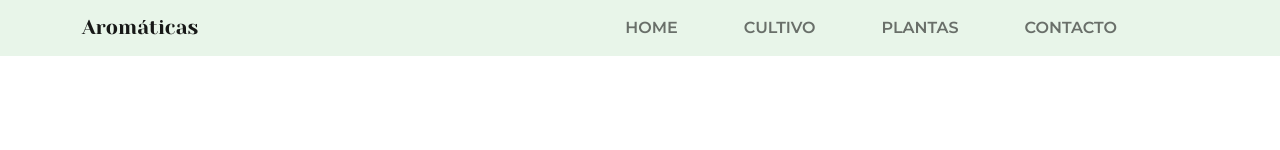
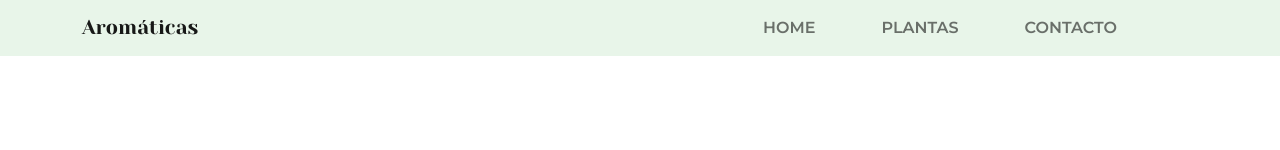
Before and after one commit to BrajhanLop/AromaticsApp, a React (Vite) app: page /detalle in a window 1280 px wide. Shown: the top 150 px of the page. Built offline with nearby package versions, Linux system fonts and the light colour scheme.

Commit message:
complete la navegacion de plantas

```diff
--- a/src/components/Navbar/Navbar-App.jsx
+++ b/src/components/Navbar/Navbar-App.jsx
@@ -17,8 +17,7 @@ const NavbarApp = () => {
           <Navbar.Collapse id="basic-navbar-nav" className='navItem '>
             <Nav className="me-5">
               <Nav.Link className='item' href="/">HOME</Nav.Link>
-              <Nav.Link className='item' href="#link">CULTIVO</Nav.Link>
-              <Nav.Link className='item' href="#link">PLANTAS</Nav.Link>
+              <Nav.Link className='item' href="/plantas">PLANTAS</Nav.Link>
               <Nav.Link className='item' href="/contacto">CONTACTO</Nav.Link>
             </Nav>
           </Navbar.Collapse>
```
